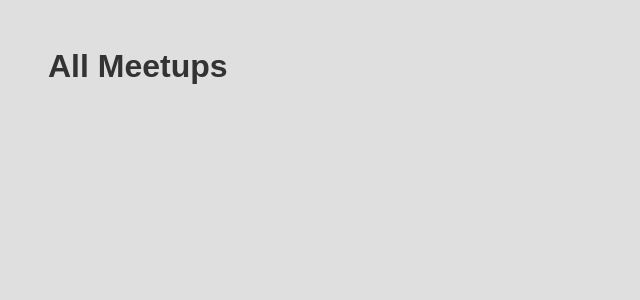
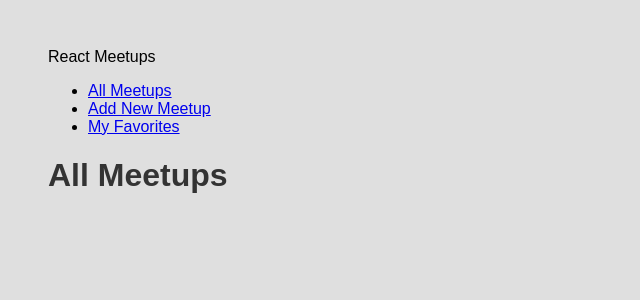
Before and after one commit to Pofay/nextjs-course-code, a React (Create React App) app: page / in a window 1280 px wide. Shown: the top 300 px of the page, without its empty margins (0-640 px from the left). Built offline with nearby package versions, Linux system fonts and the light colour scheme.

Commit message:
Added Initial Navigation component

```diff
--- a/src/App.jsx
+++ b/src/App.jsx
@@ -3,10 +3,12 @@
 import AllMeetupsPage from './pages/AllMeetupsPage'
 import NewMeetup from './pages/NewMeetup'
 import Favorites from './pages/Favorites'
+import MainNavigation from './components/layout/MainNavigation'
 
 const App = () => {
   return (
     <div>
+      <MainNavigation />
       <Routes>
         <Route path='/' element={<AllMeetupsPage />} />
         <Route path='/new-meetup' element={<NewMeetup />} />
--- /dev/null
+++ b/src/components/layout/MainNavigation.jsx
@@ -0,0 +1,24 @@
+import { Link } from 'react-router-dom'
+
+const MainNavigation = () => {
+  return (
+    <header>
+      <div> React Meetups</div>
+      <nav>
+        <ul>
+          <li>
+            <Link to='/'>All Meetups</Link>
+          </li>
+          <li>
+            <Link to='/new-meetup'>Add New Meetup</Link>
+          </li>
+          <li>
+            <Link to='/favorites'>My Favorites</Link>
+          </li>
+        </ul>
+      </nav>
+    </header>
+  )
+}
+
+export default MainNavigation
```
